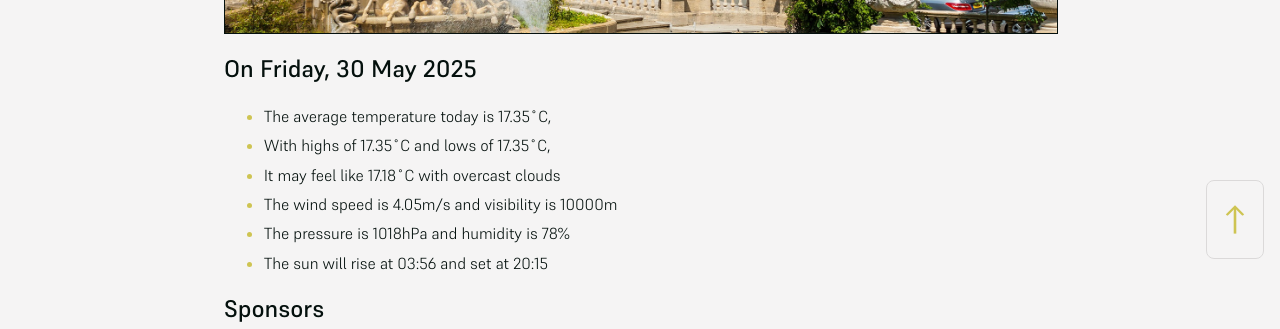
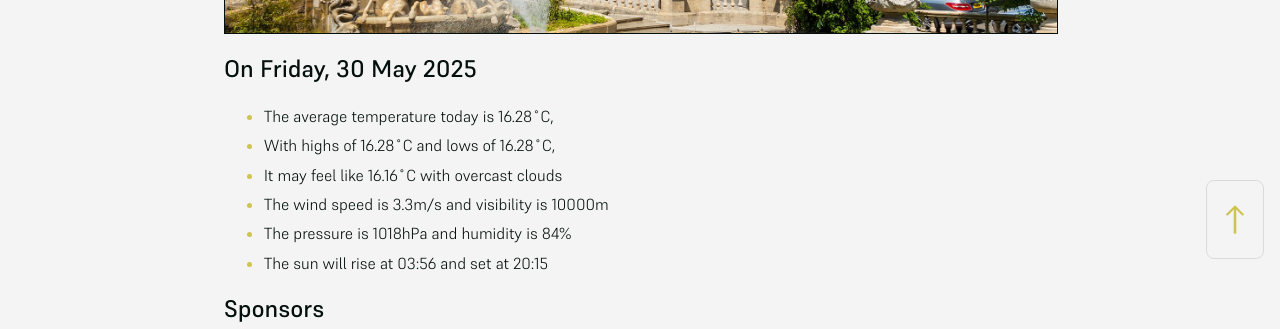
Before and after one commit to mat-0/cheltenham-open-data, a Jekyll site: the page built from index.md, in a window 1280 px wide. Shown: the part 625-954 px from the top of the page. Built offline with Jekyll 4.4.1, drawn with Linux system fonts in a browser that asks for light colours.

Commit message:
Updated 2025-05-30 20:57:54

```diff
--- a/index.md
+++ b/index.md
@@ -10,11 +10,11 @@ seo: Menu
 <!-- weather_marker starts -->
 ## On Friday, 30 May 2025
 
-- The average temperature today is 17.35˚C,
-- With highs of 17.35˚C and lows of 17.35˚C,
-- It may feel like 17.18˚C with overcast clouds
-- The wind speed is 4.05m/s and visibility is 10000m
-- The pressure is 1018hPa and humidity is 78%
+- The average temperature today is 16.28˚C,
+- With highs of 16.28˚C and lows of 16.28˚C,
+- It may feel like 16.16˚C with overcast clouds
+- The wind speed is 3.3m/s and visibility is 10000m
+- The pressure is 1018hPa and humidity is 84%
 - The sun will rise at 03:56 and set at 20:15
 
 <!-- weather_marker ends -->
```
Also changed, not shown: _data/flood.json (+5 -48 lines), _pages/news.md (+7 -7 lines).
